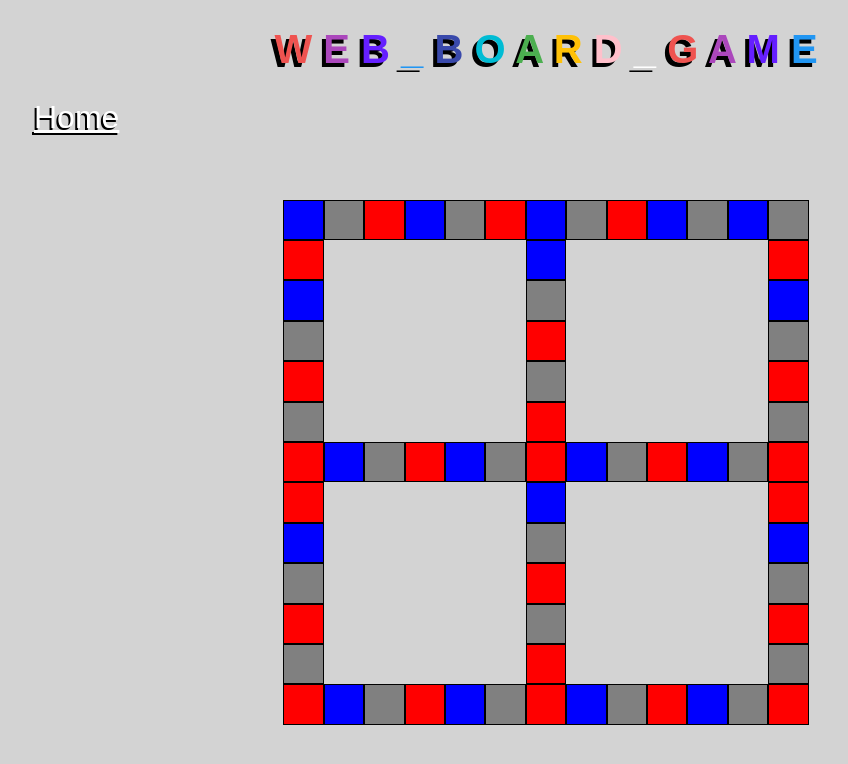
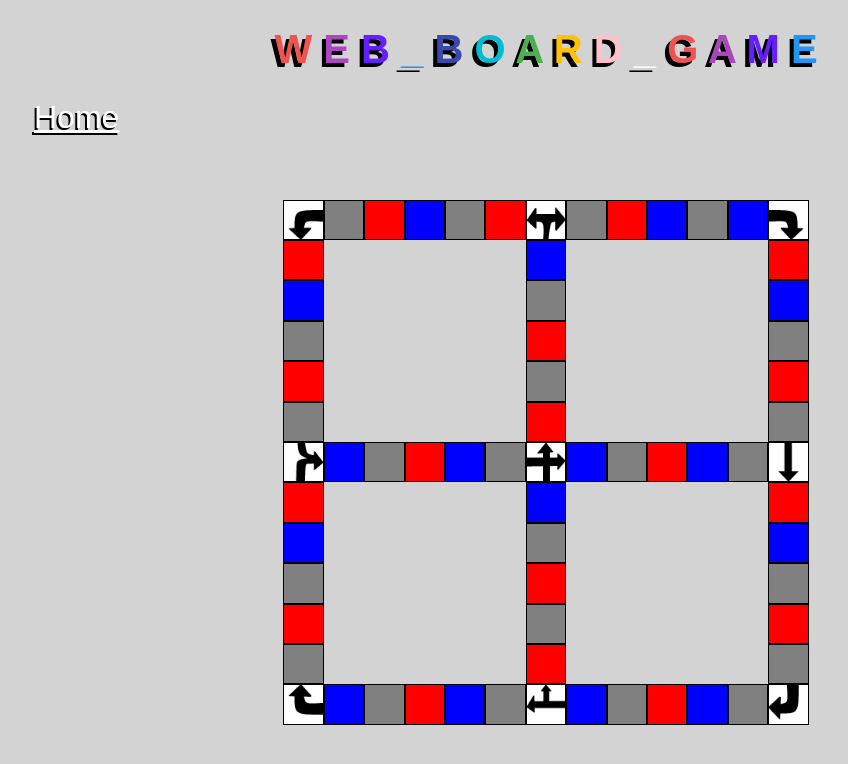
Before and after one commit to SeanDooley04/CSIS3126_Dooley, a PHP site: page /start_game.php in a window 1280 px wide. Shown: the top 764 px of the page, without its empty margins (94-942 px from the left). Run offline with PHP 8.4, Linux system fonts and the light colour scheme.

Commit message:
added images for arrows to guide players on the board

```diff
--- a/start_game.php
+++ b/start_game.php
@@ -32,6 +32,8 @@
         display : flex;
         align-items: center;
         justify-content: center;
+        background-size: 100%;
+
 
     }
     .column{
@@ -84,8 +86,6 @@
     }
 
 
-
-
     .blue {
         background-color: blue;
     }
@@ -95,25 +95,55 @@
     .gray{
         background-color: gray;
     }
+    .toprightcorner{
+        background-image: url("toprightcorner.jpg");
+
+    }
+    .topsplitpath{
+        background-image: url("topsplitpath.jpg");
+
+    }
+    .topleftcorner{
+        background-image: url("topleftcorner.jpg");
+    }
+    .middleleftcorner{
+        background-image: url("middleleftarrow.jpg");
+    }
+    .centersplitpath{
+        background-image: url("centersplitpath.jpg");
+    }
+    .downarrow{
+        background-image: url("downarrow.jpg");
+    }
+    .leftupsplitpath{
+        background-image: url("leftupsplitpath.jpg");
+    }
+    .bottomleftcorner{
+        background-image: url("bottomleftcorner.jpg");
+    }
+    .bottomrightcorner{
+        background-image: url("bottomrightcorner.jpg") ;
+    }
+
 
 </style>
     <div class="gameBoard">
         <class="flex-container">
             <div class="row row1">
 
-                <div class="flex-box blue" id="space1"></div>
+                <div class="flex-box toprightcorner" id="space1"></div>
                 <div class="flex-box gray" id="space2"></div>
                 <div class="flex-box red" id="space3"></div>
                 <div class="flex-box blue" id="space4"></div>
                 <div class="flex-box gray" id="space5"></div>
                 <div class="flex-box red" id="space6"></div>
-                <div class="flex-box blue" id="space7"></div>
+                <div class="flex-box topsplitpath" id="space7"></div>
                 <div class="flex-box gray" id="space8"></div>
                 <div class="flex-box red" id="space9"></div>
                 <div class="flex-box blue" id="space10"></div>
                 <div class="flex-box gray" id="space11"></div>
                 <div class="flex-box blue" id="space12"></div>
-                <div class="flex-box gray" id="space13"></div>
+                <div class="flex-box topleftcorner" id="space13"></div>
 
 
             </div>
@@ -142,19 +172,19 @@
                 </div>
             </div>
             <div class="row row5">
-                <div class="flex-box red" id="space29"></div>
+                <div class="flex-box middleleftcorner" id="space29"></div>
                 <div class="flex-box blue" id="space30"></div>
                 <div class="flex-box gray" id="space31"></div>
                 <div class="flex-box red" id="space32"></div>
                 <div class="flex-box blue" id="space33"></div>
                 <div class="flex-box gray" id="space34"></div>
-                <div class="flex-box red" id="space35"></div>
+                <div class="flex-box centersplitpath" id="space35"></div>
                 <div class="flex-box blue" id="space36"></div>
                 <div class="flex-box gray" id="space37"></div>
                 <div class="flex-box red" id="space38"></div>
                 <div class="flex-box blue" id="space39"></div>
                 <div class="flex-box gray" id="space40"></div>
-                <div class="flex-box red" id="space41"></div>
+                <div class="flex-box downarrow" id="space41"></div>
             </div>
             <div class="column">
                 <div class="row row6">
@@ -180,19 +210,19 @@
                 </div>
             </div>
             <div class="row row9">
-                <div class="flex-box red" id="space57"></div>
+                <div class="flex-box bottomleftcorner" id="space57"></div>
                 <div class="flex-box blue" id="space58"></div>
                 <div class="flex-box gray" id="space59"></div>
                 <div class="flex-box red" id="space60"></div>
                 <div class="flex-box blue" id="space61"></div>
                 <div class="flex-box gray" id="space62"></div>
-                <div class="flex-box red" id="space63"></div>
+                <div class="flex-box leftupsplitpath" id="space63"></div>
                 <div class="flex-box blue" id="space64"></div>
                 <div class="flex-box gray" id="space65"></div>
                 <div class="flex-box red" id="space66"></div>
                 <div class="flex-box blue" id="space67"></div>
                 <div class="flex-box gray" id="space68"></div>
-                <div class="flex-box red" id="space69"></div>
+                <div class="flex-box bottomrightcorner" id="space69"></div>
             </div>
 
         </div>
```
Also changed, not shown: bottomleftcorner.jpg (added), bottomrightcorner.jpg (added), centersplitpath.jpg (added), downarrow.jpg (added), leftupsplitpath.jpg (added), middleleftarrow.jpg (added), topleftcorner.jpg (added), toprightcorner.jpg (added), topsplitpath.jpg (added).
